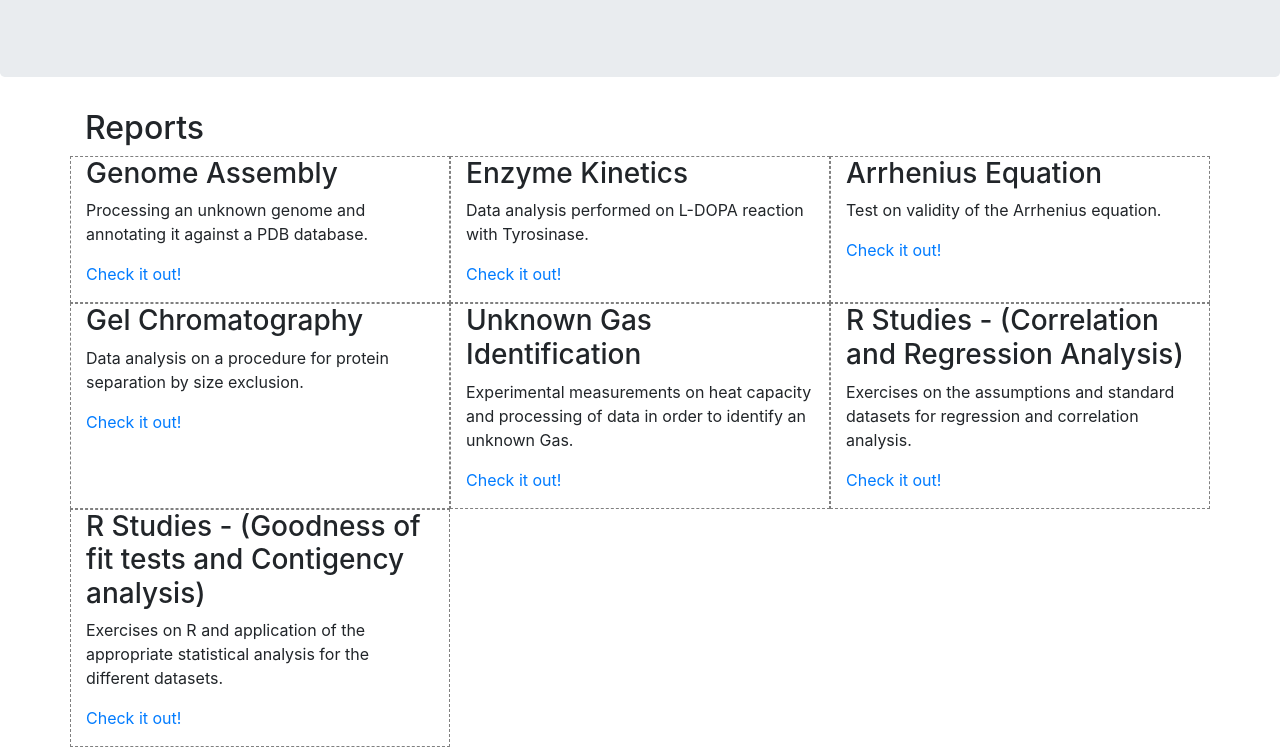
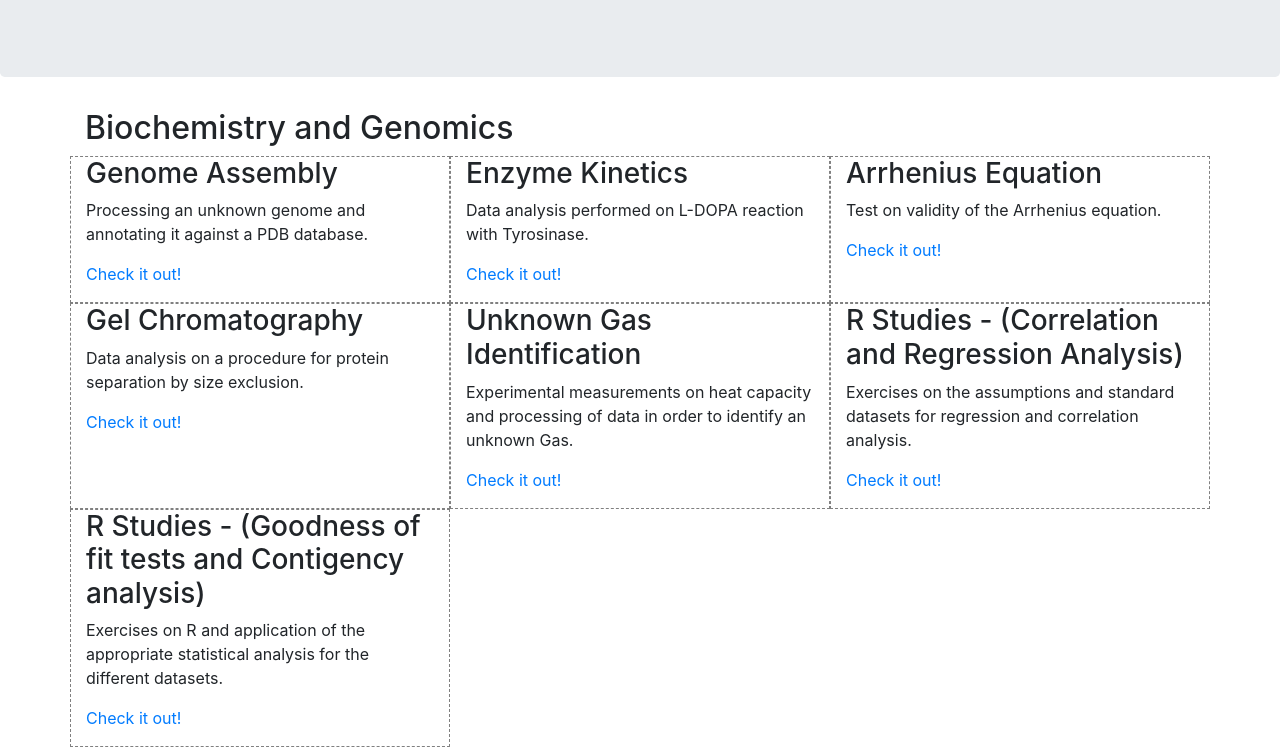
Before and after one commit to bigascon/bigascon.github.io, a plain HTML site: page index.html in a window 1280 px wide. Shown: the part 193-940 px from the top of the page. Drawn offline with nearby package versions, Linux system fonts and the light colour scheme.

Commit message:
Small Adjustments

```diff
--- a/index.html
+++ b/index.html
@@ -14,7 +14,7 @@
 			<p>Below are the reports for some of my best data analytics projects.</p>
 		</div>
 		<div class="container">
-			<h2>Reports</h2>
+			<h2>Biochemistry and Genomics</h2>
 			<div class="row">
 				<div class="project col-md-4">
 					<h3>Genome Assembly</h3>
```
